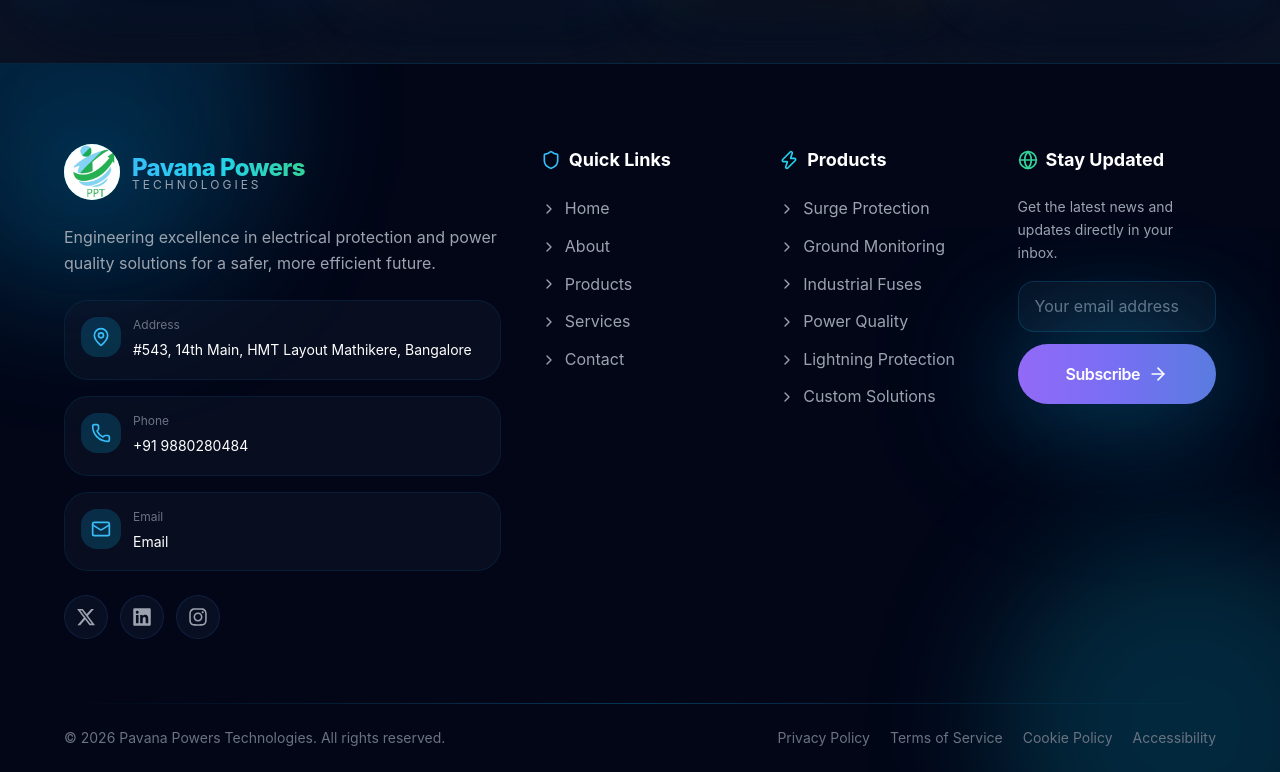
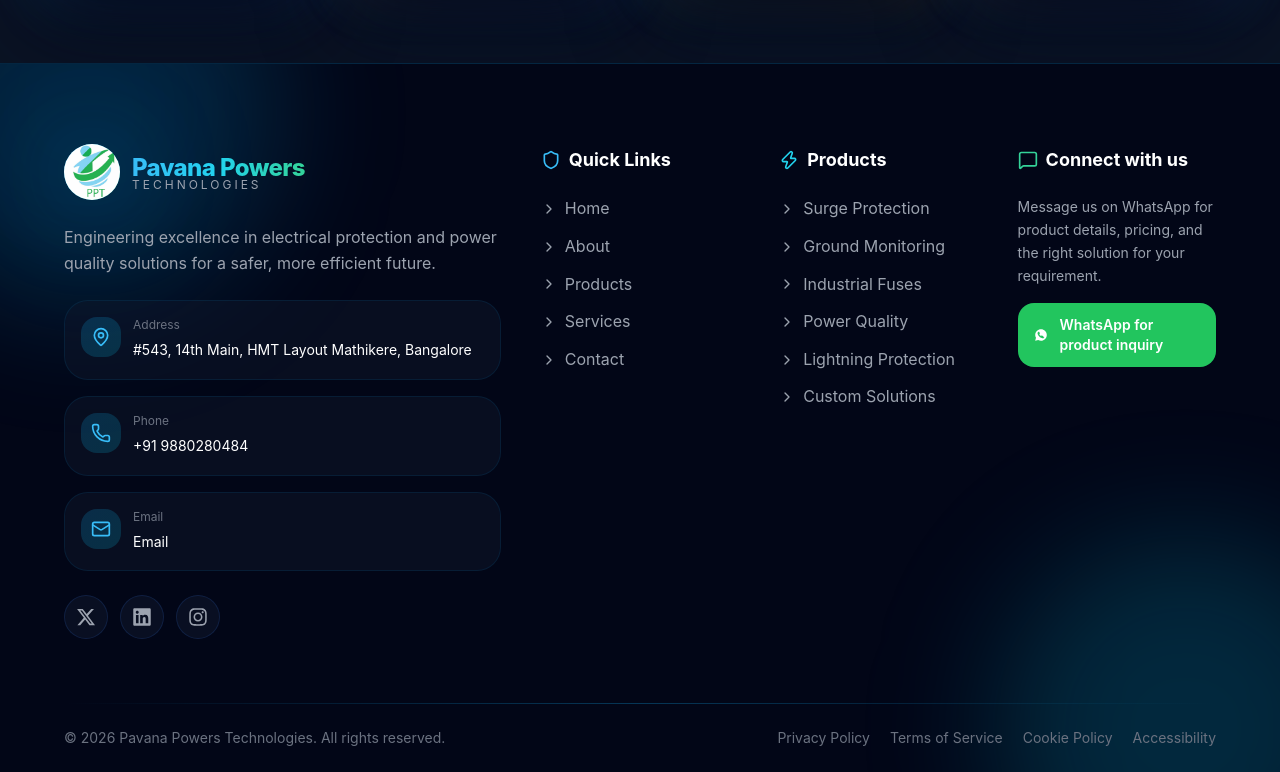
Before and after one commit to JanakeeshHd/PPT, a React (Vite) app: page / in a window 1280 px wide. Shown: the part 5869-6641 px from the top of the page. Built offline with nearby package versions, Linux system fonts and the light colour scheme.

Commit message:
updated footer

```diff
--- a/src/components/Footer.jsx
+++ b/src/components/Footer.jsx
@@ -4,17 +4,20 @@
   Mail,
   Phone,
   MapPin,
-  Globe,
   Zap,
   Shield,
-  ArrowRight,
   Clock,
-  ChevronRight
+  ChevronRight,
+  MessageSquare,
 } from 'lucide-react';
 import { FaXTwitter, FaLinkedin, FaInstagram } from 'react-icons/fa6';
-import Button from './Button';
 import Container from './Container';
 import { company, footerQuickLinks, footerProducts, footerLegalLinks } from '../data/websiteData';
+
+const whatsappInterestMessage =
+  'Hi Pavana Powers Technologies, I am interested in your products. Please share more details about the suitable options for my requirement.';
+
+const whatsappInterestHref = `${company.whatsappHref}?text=${encodeURIComponent(whatsappInterestMessage)}`;
 
 const socialLinks = [
   { icon: FaXTwitter, label: 'X', href: 'https://twitter.com', color: 'hover:text-sky-400 hover:bg-sky-400/20' },
@@ -178,25 +181,26 @@
             </ul>
           </div>
 
-          {/* Newsletter */}
+          {/* Connect with us */}
           <div>
             <h5 className="text-white font-bold text-lg mb-5 flex items-center gap-2">
-              <Globe className="w-5 h-5 text-emerald-400" />
-              Stay Updated
+              <MessageSquare className="w-5 h-5 text-emerald-400" />
+              Connect with us
             </h5>
             <p className="text-gray-400 text-sm mb-4 leading-relaxed">
-              Get the latest news and updates directly in your inbox.
+              Message us on WhatsApp for product details, pricing, and the right solution for your requirement.
             </p>
-            <form className="space-y-3">
-              <input
-                type="email"
-                placeholder="Your email address"
-                className="w-full px-4 py-3 rounded-xl bg-slate-900/50 border border-sky-500/20 text-white placeholder-gray-500 focus:outline-none focus:border-sky-500/50 focus:bg-slate-900/70 transition-all duration-300"
-              />
-              <Button variant="primary" size="md" icon={ArrowRight} className="w-full">
-                Subscribe
-              </Button>
-            </form>
+            <a
+              href={whatsappInterestHref}
+              target="_blank"
+              rel="noopener noreferrer"
+              className="inline-flex w-full items-center justify-center gap-3 rounded-xl bg-green-500 px-4 py-3 text-sm font-semibold text-white transition-all duration-300 hover:bg-green-400 hover:shadow-lg hover:shadow-green-500/20"
+            >
+              <svg aria-hidden="true" viewBox="0 0 24 24" className="h-5 w-5 fill-current">
+                <path d="M12.04 2C6.55 2 2.1 6.45 2.1 11.94c0 1.74.46 3.44 1.34 4.94L2 22l5.26-1.38c1.45.79 3.09 1.2 4.78 1.2 5.49 0 9.94-4.45 9.94-9.94C22 6.45 17.53 2 12.04 2zm5.79 14.09c-.24.68-1.43 1.3-1.98 1.39-.51.08-1.15.12-1.86-.11-.43-.14-.98-.32-1.69-.63-2.97-1.28-4.89-4.31-5.03-4.51-.14-.2-1.2-1.6-1.2-3.05 0-1.45.76-2.16 1.03-2.46.27-.3.59-.38.79-.38h.57c.18 0 .42-.07.66.5.24.58.82 2 .89 2.14.07.14.11.3.02.49-.08.2-.12.32-.24.49-.12.17-.26.39-.37.52-.12.14-.24.29-.1.55.14.26.64 1.06 1.38 1.72.95.85 1.74 1.11 2 .23.08-.24.44-.39.72-.27.28.12 1.78.84 2.09.99.31.15.51.24.59.38.08.14.08.79-.16 1.47z" />
+              </svg>
+              WhatsApp for product inquiry
+            </a>
           </div>
         </div>
 
```
